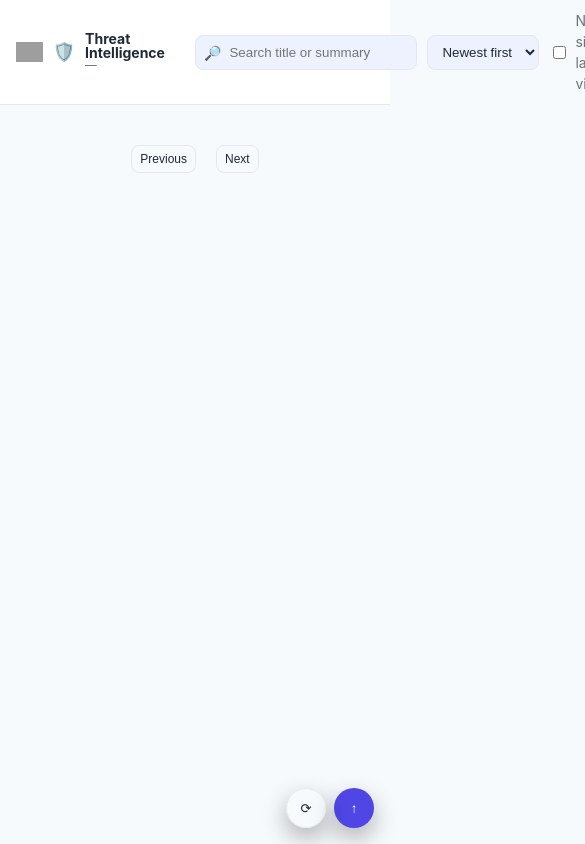
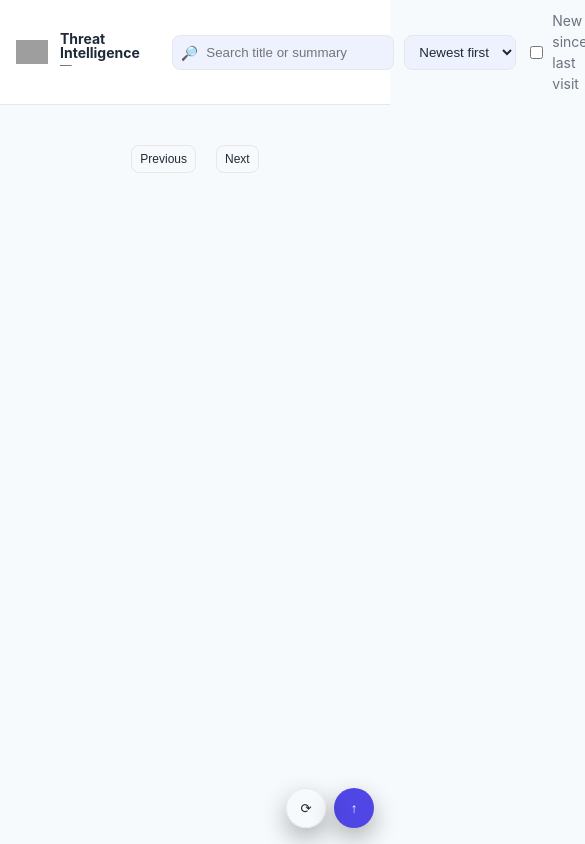
Before and after one commit to trymhaak/TI-Feed-Teams-Automation, a website: page docs/index.html in a window 390 px wide. Shown: the top 844 px of the page, 585 px wide, since content can reach past the window. Drawn offline with Linux system fonts and the light colour scheme; grey boxes are pictures that could not be loaded.

Commit message:
docs(header): align Crayon logo with title; tidy spacing and sizing for responsiveness

```diff
--- a/docs/index.html
+++ b/docs/index.html
@@ -17,7 +17,6 @@
     <div class="toolbar-inner">
       <div class="brand">
         <img class="logo-img" src="https://clientmgt.blob.core.windows.net/clientmanagementstor/Crayon/Crayon-Logo-RGB-Original-200x130.png" alt="Crayon" decoding="async" loading="eager" />
-        <span class="logo" aria-hidden="true">🛡️</span>
         <div class="brand-text">
           <strong>Threat Intelligence</strong>
           <small id="lastUpdated" class="muted" title="Last updated UTC">—</small>
--- a/docs/styles.css
+++ b/docs/styles.css
@@ -14,11 +14,15 @@ body{margin:0;background:var(--bg);color:var(--text);font:14px/1.5 -apple-system
 
 /* Toolbar */
 .toolbar{position:sticky;top:0;z-index:10;background:var(--panel);border-bottom:1px solid var(--border)}
-.toolbar-inner{display:flex;gap:12px;align-items:center;max-width:1100px;margin:0 auto;padding:10px 16px}
-.brand{display:flex;align-items:center;gap:10px}
-.brand .logo{font-size:18px}
-.brand .logo-img{height:20px;width:auto;object-fit:contain;filter:brightness(1);}
+.toolbar-inner{display:flex;gap:12px;align-items:center;max-width:1100px;margin:0 auto;padding:10px 16px;min-height:56px}
+.brand{display:flex;align-items:center;gap:12px}
+.brand .logo{display:none} /* hide emoji when brand image is present */
+.brand .logo-img{height:32px;max-height:40px;width:auto;object-fit:contain;vertical-align:middle;filter:brightness(1)}
 body[data-theme="dark"] .brand .logo-img{filter:brightness(0.95) contrast(1.05)}
+.brand .brand-text{display:flex;flex-direction:column;line-height:1.1}
+@media (max-width: 600px){
+  .brand .logo-img{height:24px}
+}
 .brand .brand-text{display:flex;flex-direction:column;line-height:1}
 .counter{margin-left:8px;color:var(--muted);font-size:12px}
 
```
